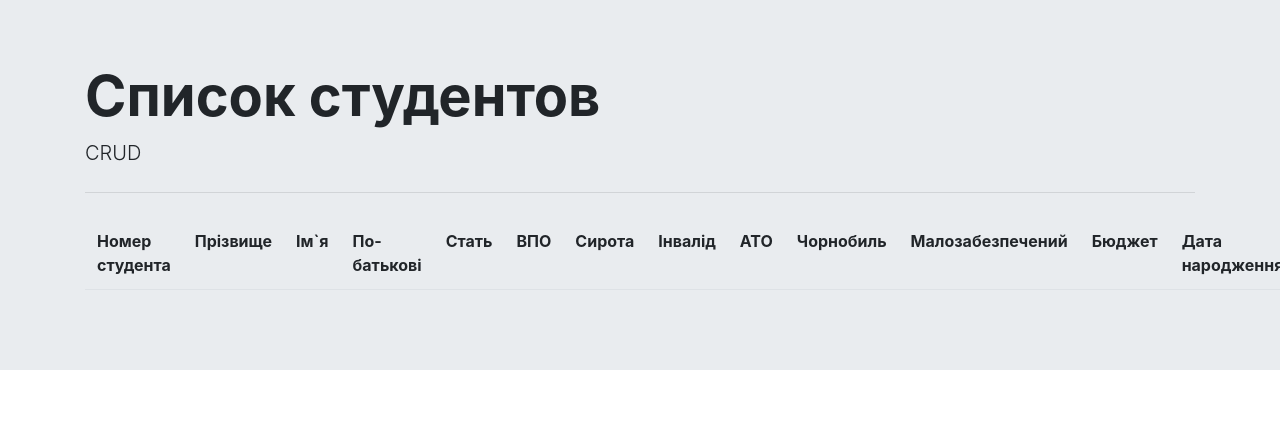
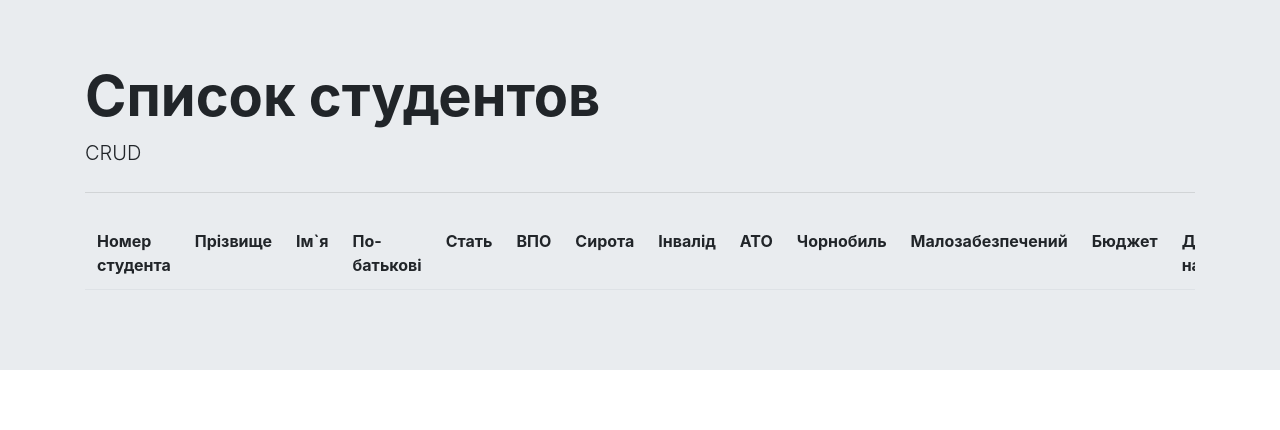
Before and after one commit to Denis-Haliuk/django-crud-th, a Django app: page /crud/stud_list/ in a window 1280 px wide; the page is wider, and only the part inside the window is pictured. Shown: the part 57-487 px from the top of that part. Run offline with Django 3.2, Linux system fonts and the light colour scheme; data that the repository does not hold is empty; some libraries are stand-ins or nearby versions.

Commit message:
added scroll window

```diff
--- a/crud2021/register/templates/register/stud_base.html
+++ b/crud2021/register/templates/register/stud_base.html
@@ -41,13 +41,15 @@
 
           <div class="jumbotron jumbotron-fluid ">
             <div class="container">
-                <h1 class="display-4 font-weight-bold">Список студентов</h1>
+              <div class="overflow-auto">
+                <h1 class="display-4 font-weight-bold ">Список студентов</h1>
                 <p class="lead">CRUD</p>
                 <hr class="my-4">
-                {% block content %}
-                {% endblock content %}
+                  {% block content %}
+                  {% endblock content %}
               </div>
-              </div>
+            </div>
+          </div>
 
 
 <script src="https://code.jquery.com/jquery-3.3.1.slim.min.js"
```
